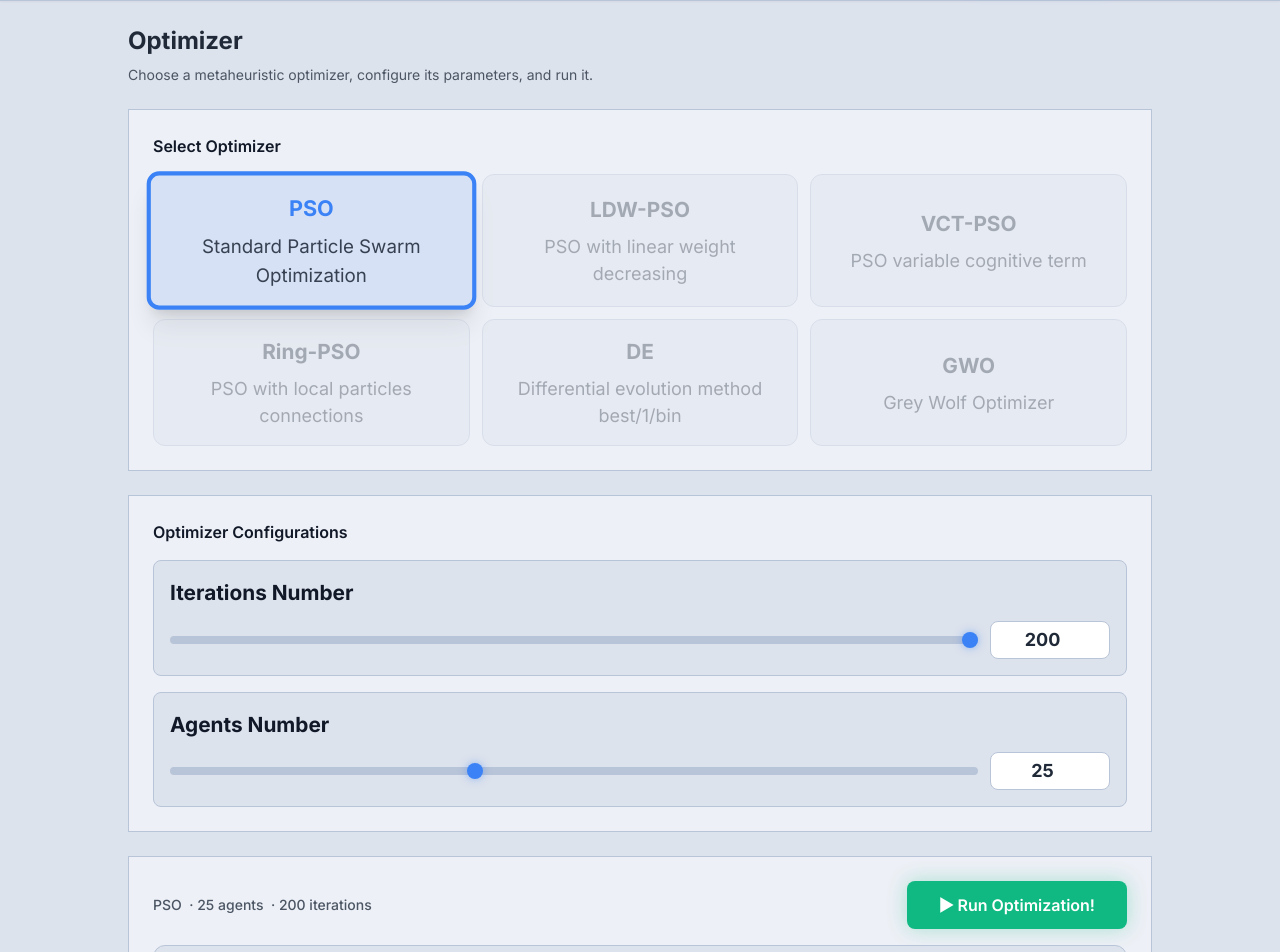
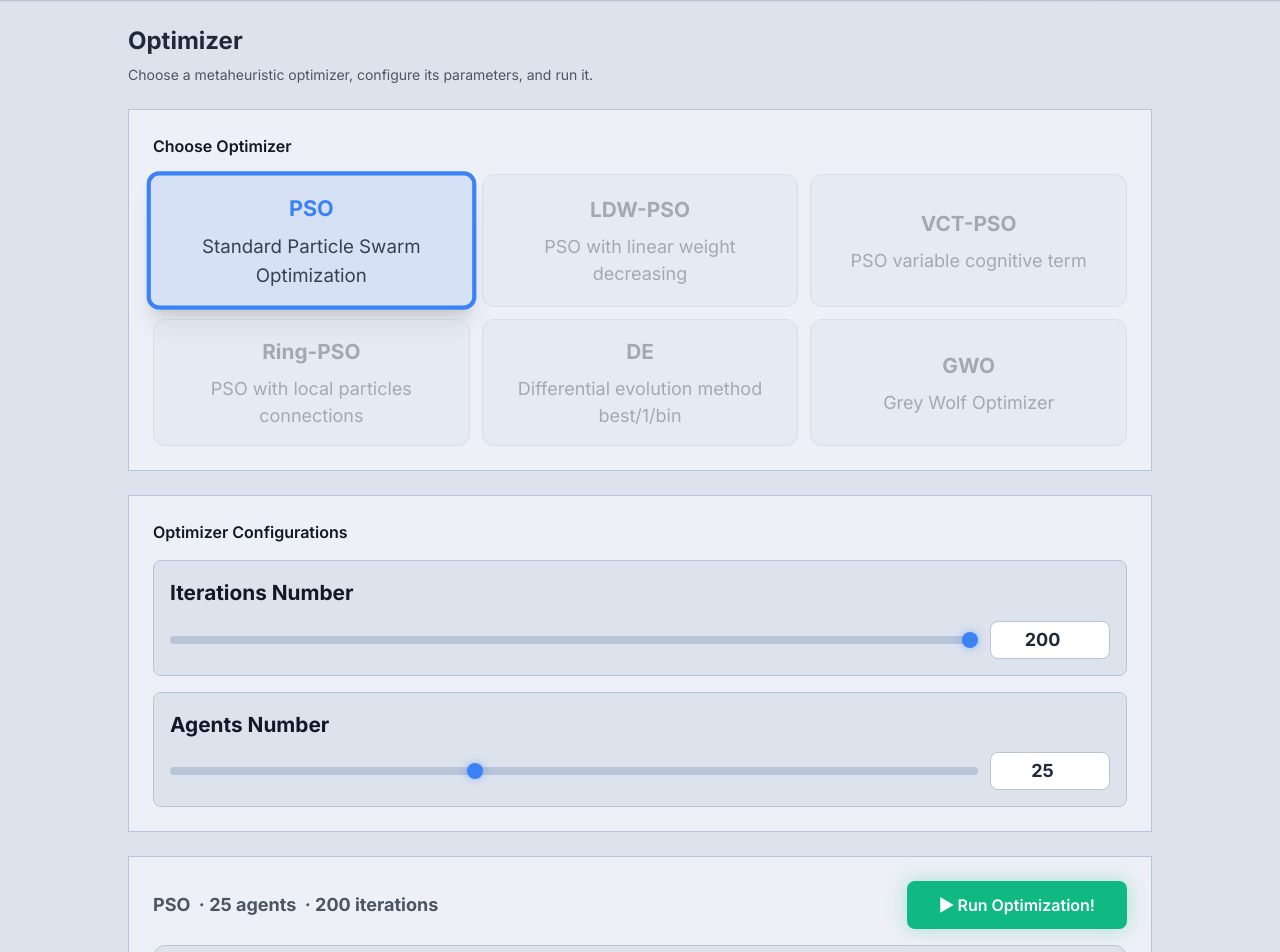
Before and after one commit to romasevych-yuriy/PID_Optimal_Tuner, a React (Vite) app: page /#/optimizer in a window 1280 px wide. Shown: the part 80-1032 px from the top of the page. Built offline with nearby package versions, Linux system fonts and the light colour scheme.

Commit message:
feat: rename Select Optimizer to Choose, make summary text bigger and bold

```diff
--- a/src/pages/OptimizerPage.jsx
+++ b/src/pages/OptimizerPage.jsx
@@ -176,7 +176,7 @@ export default function OptimizerPage() {
 
       {/* Optimizer selection */}
       <div className="card">
-        <h2 className="font-semibold text-gray-900 mb-4">Select Optimizer</h2>
+        <h2 className="font-semibold text-gray-900 mb-4">Choose Optimizer</h2>
         <div className="grid grid-cols-1 sm:grid-cols-2 lg:grid-cols-3 gap-3">
           {OPTIMIZERS.map(opt => (
             <button
@@ -246,7 +246,7 @@ export default function OptimizerPage() {
       <div className="card">
         <div className="flex items-center justify-between mb-4">
           <div>
-            <p className="text-gray-600 text-sm font-medium">
+            <p className="text-gray-600 font-bold" style={{ fontSize: '1.125rem' }}>
               {OPTIMIZERS.find(o => o.id === optConfig.selected)?.label} &nbsp;·&nbsp;
               {optConfig.population} agents &nbsp;·&nbsp;
               {optConfig.iterations} iterations
```
